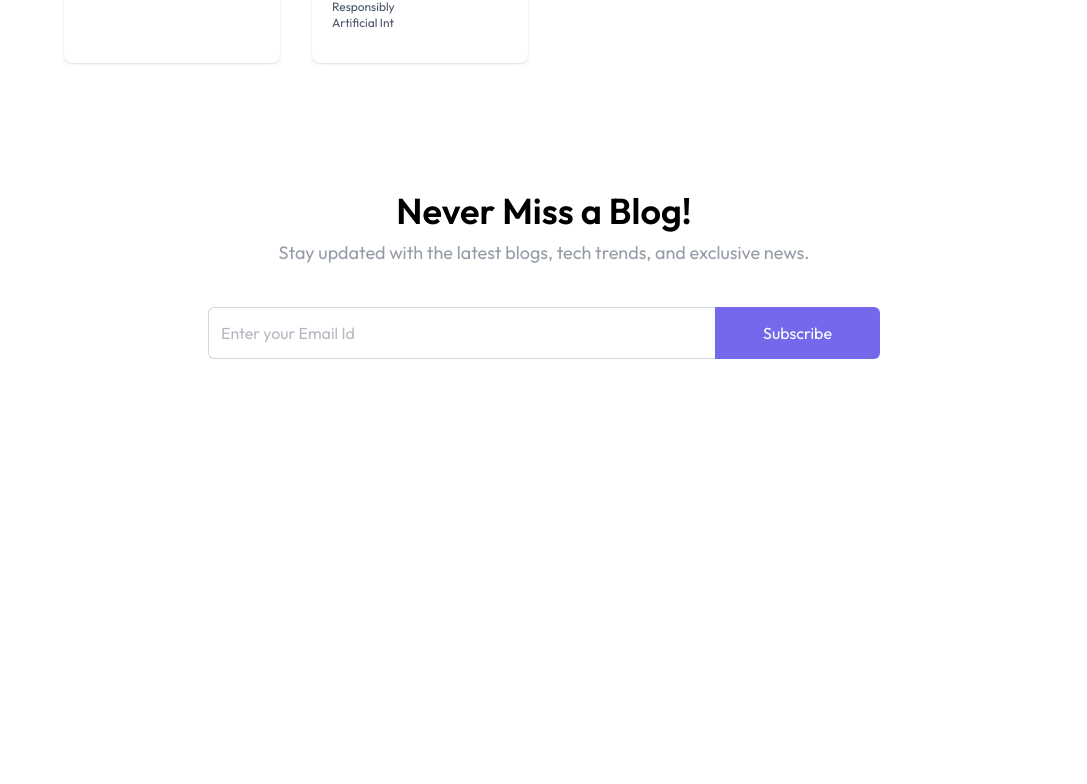
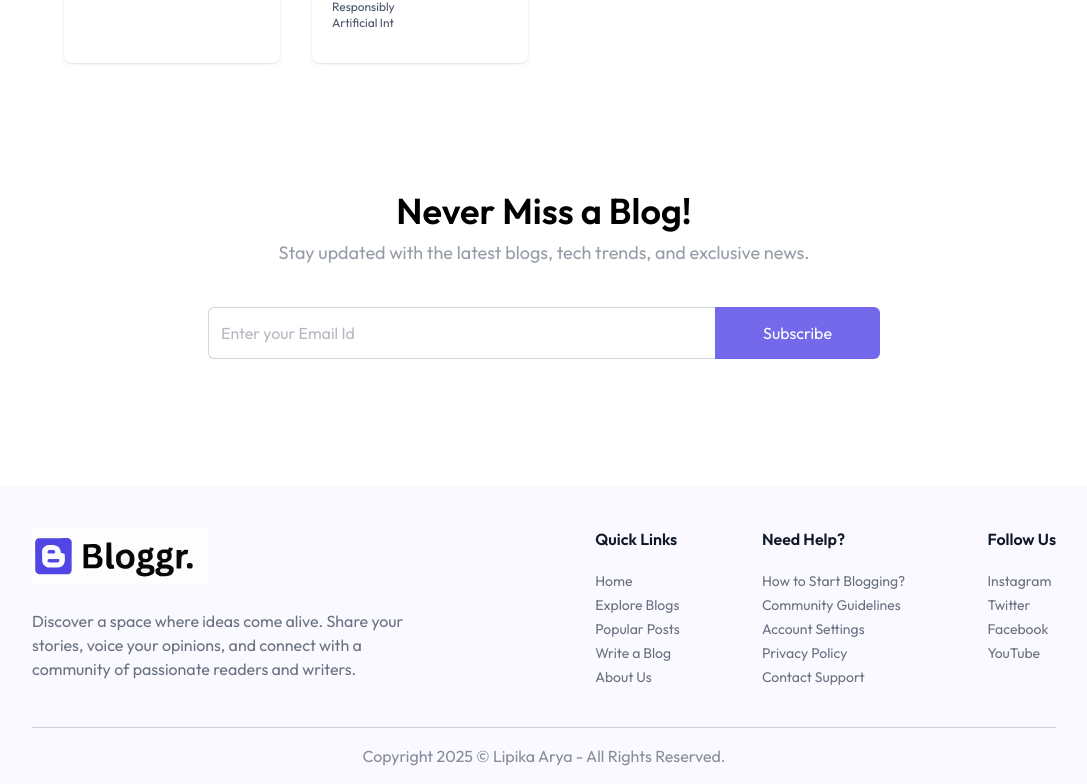
Before and after one commit to lipika1911/bloggr, a React (Vite) app in the folder client/: page / in a window 1280 px wide. Shown: the part 1613-2397 px from the top of the page, without its empty margins (96-1183 px from the left). Before the commit the page ends 2100 px from the top, so only its background shows below. Built offline with nearby package versions, Linux system fonts and the light colour scheme; the HTML template or start-up script is replaced by a standard one.

Commit message:
feat: add footer with links and description

```diff
--- a/client/src/assets/assets.js
+++ b/client/src/assets/assets.js
@@ -246,11 +246,11 @@ export const dashboard_data = {
 export const footer_data = [
     {
         title: "Quick Links",
-          links: ["Home", "Best Sellers", "Offers & Deals", "Contact Us", "FAQs"]
+        links: ["Home", "Explore Blogs", "Popular Posts", "Write a Blog", "About Us"]
     },
     {
         title: "Need Help?",
-          links: ["Delivery Information", "Return & Refund Policy", "Payment Methods", "Track your Order", "Contact Us"]
+        links: ["How to Start Blogging?", "Community Guidelines", "Account Settings", "Privacy Policy", "Contact Support"]
     },
     {
         title: "Follow Us",
--- /dev/null
+++ b/client/src/components/Footer.jsx
@@ -0,0 +1,34 @@
+import React from 'react'
+import {assets, footer_data} from '../assets/assets'
+
+const Footer = () => {
+  return (
+    <div className='px-6 md:px-16 lg:px-24 xl:px-32 bg-primary/3'>
+        <div className='flex flex-col md:flex-row items-start justify-between gap-10 py-10 border-b border-gray-500/30 text-gray-500'>
+            <div>
+                <img src={assets.logo} alt="logo" className='w-32 sm:w-44'/>
+                <p className='max-w-[410px] mt-6'>
+                    Discover a space where ideas come alive. Share your stories, voice your opinions, and connect with a community of passionate readers and writers.
+                </p>
+            </div>
+            <div className='flex flex-wrap justify-between w-full md:w-[45%] gap-5'>
+                {footer_data.map((section,index)=>(
+                    <div key={index}>
+                        <h3 className='font-semibold text-base text-gray-900 md:mb-5 mb-2'>{section.title}</h3>
+                        <ul className='text-sm space-y-1'>
+                            {section.links.map((link,i)=>(
+                                <li key={i}>
+                                    <a href="#" className='hover:underline transition'>{link}</a>
+                                </li>
+                            ))}
+                        </ul>
+                    </div>
+                ))}
+            </div>
+        </div>
+        <p className='py-4 text-center text-sm md:text-base text-gray-500/80'>Copyright 2025 © Lipika Arya - All Rights Reserved.</p>
+    </div>
+  )
+}
+
+export default Footer
--- a/client/src/pages/Home.jsx
+++ b/client/src/pages/Home.jsx
@@ -4,6 +4,7 @@ import Navbar from '../components/Navbar'
 import Header from '../components/Header'
 import BlogList from '../components/BlogList'
 import Newsletter from '../components/Newsletter'
+import Footer from '../components/Footer'
 
 const Home = () => {
   return (
@@ -12,6 +13,7 @@ const Home = () => {
         <Header />
         <BlogList />
         <Newsletter />
+        <Footer />
     </>
   )
 }
```
Lines whose indentation alone changed are shown as unchanged.
